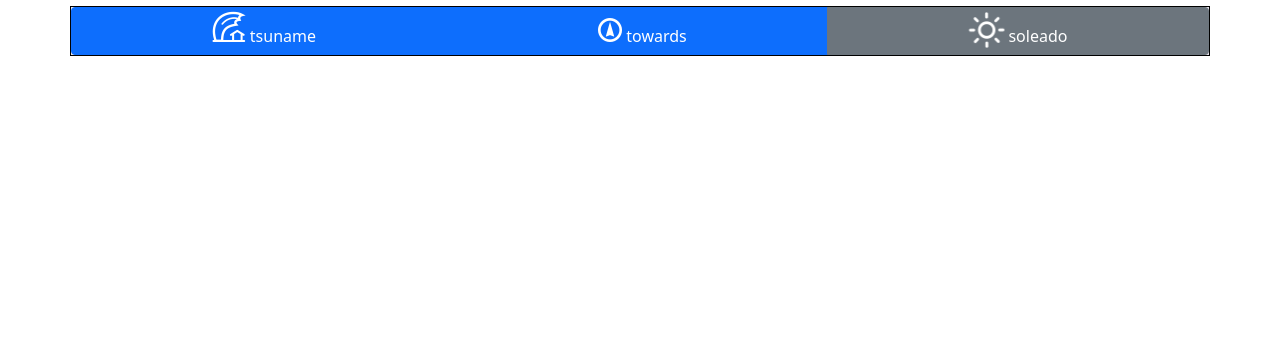
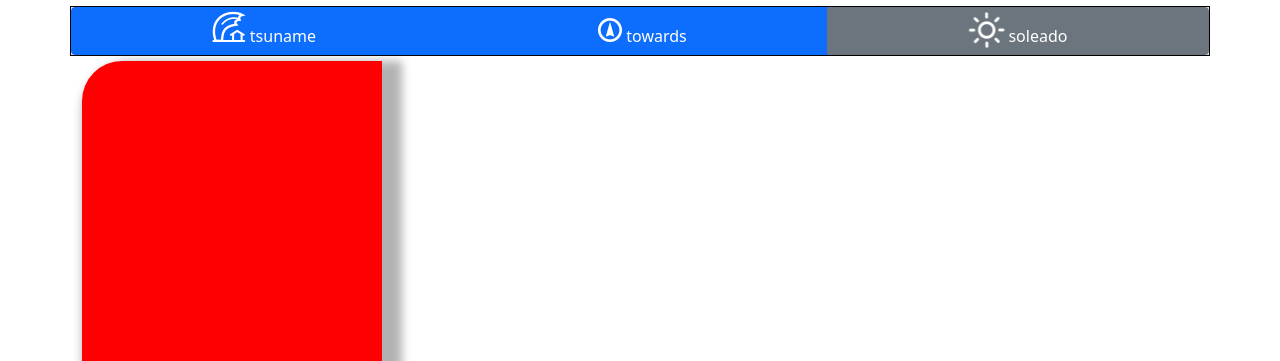
Before and after one commit to gerMdz/tool60, a plain HTML site: page index.html in a window 1280 px wide. Shown: the part 493-854 px from the top of the page. Before the commit the page ends 800 px from the top, so only its background shows below. Drawn offline with Linux system fonts and the light colour scheme; some icons are missing; files whose address does not match are found by name.

Commit message:
Excelente css3generator

```diff
--- a/index.html
+++ b/index.html
@@ -144,6 +144,10 @@
         </div>
     </div>
 
+    <div class="css3">
+
+    </div>
+
     <!-- Hasta aquí modificaremos -->
 </div>
 
--- a/lib/estilo.css
+++ b/lib/estilo.css
@@ -18,3 +18,17 @@
 .blokk {
     font-family: BLOKKRegular, serif;
 }
+
+.css3{
+    margin-top: 5px;
+    width: 300px;
+    height: 300px;
+    background-color: red;
+    /*border*/
+    -webkit-border-radius: 40px 0 0 0;
+    border-radius: 40px 0 0 0;
+    /*shadow*/
+    -webkit-box-shadow: 10px 10px 10px 10px rgba(1,1,1,0.3);
+    box-shadow: 10px 10px 10px 10px rgba(1,1,1,0.3);
+
+}
```
Also changed, not shown: README.md.
